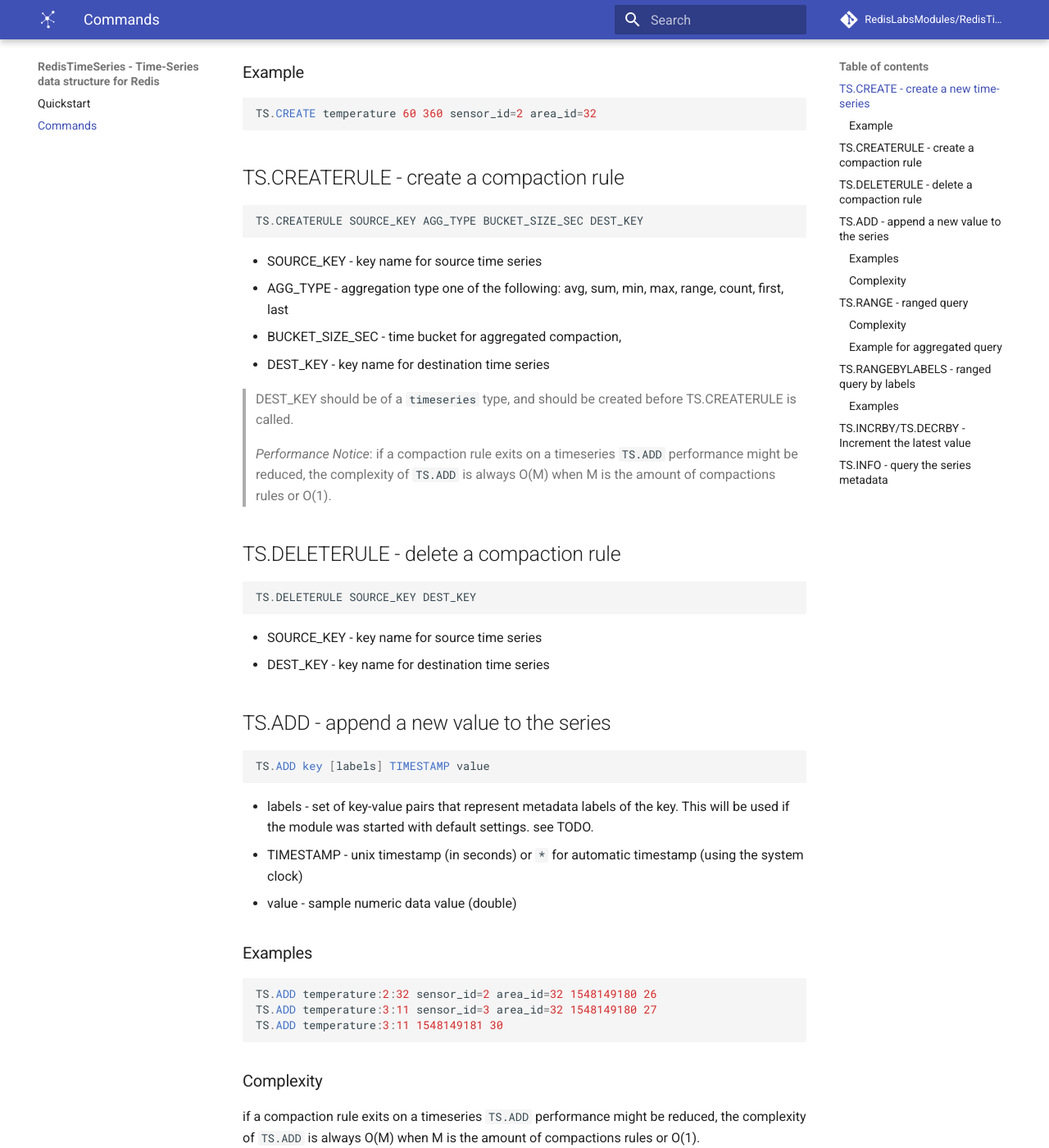
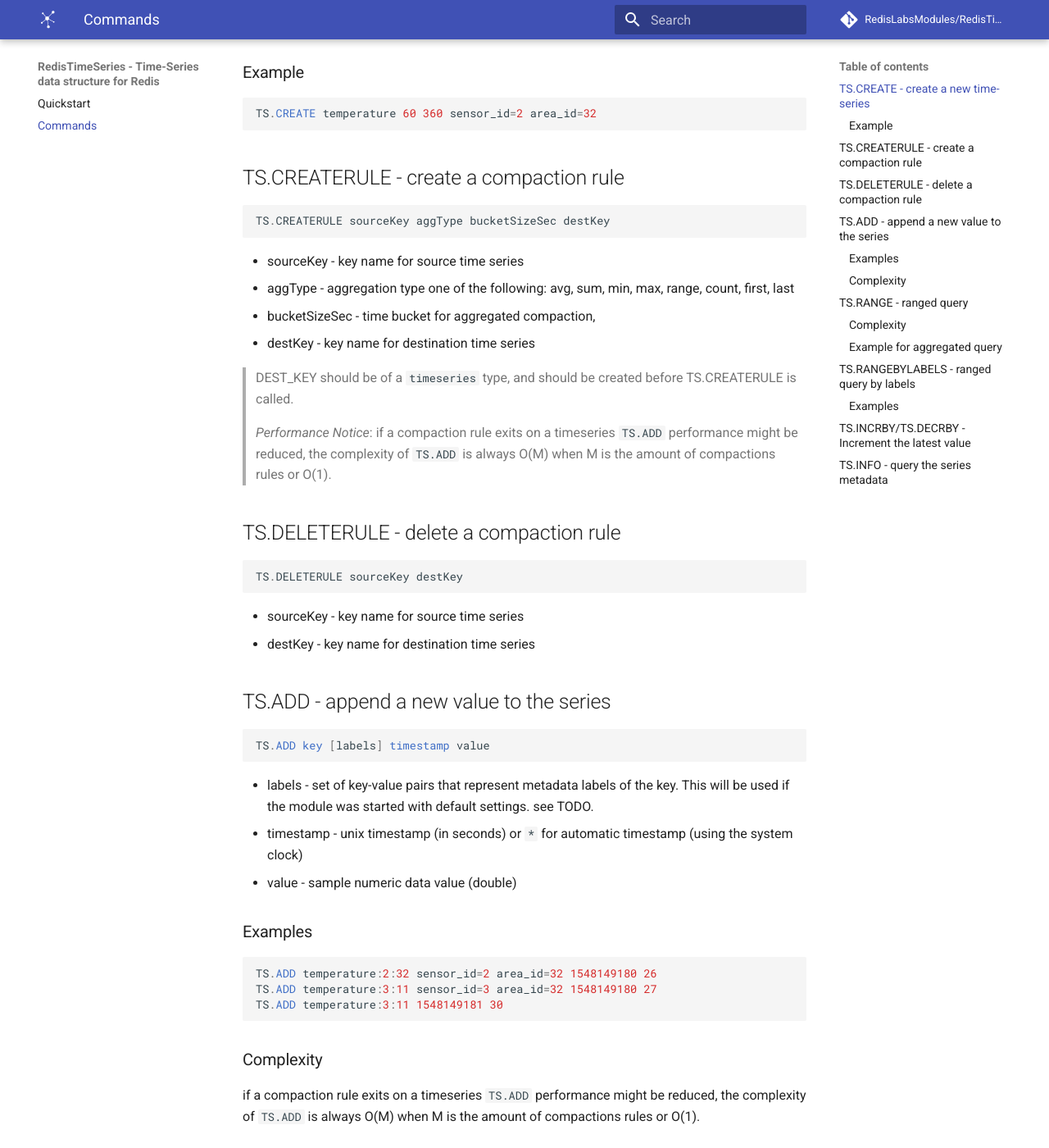
Before and after one commit to RedisTimeSeries/RedisTimeSeries, an MkDocs documentation site: the page built from docs/commands.md, in a window 1280 px wide and 1400 px high, scrolled down 390 px. Shown: the whole window at 82% size. Built offline with MkDocs 1.6.1 and Material for MkDocs 9.7.7, drawn with Linux system fonts in a browser that asks for light colours; comment, search, counter and statistics services are not loaded; old or Windows-style settings are respelled for this version of MkDocs; some of the changed text lies outside the part shown.

Commit message:
Standard to commands docs
1. args are camel case starting with lower case
2. Optional []
3. keywords CAPITAL letters

````diff
--- a/docs/commands.md
+++ b/docs/commands.md
@@ -2,7 +2,7 @@
 
 ## TS.CREATE - create a new time-series
 ```sql
-TS.CREATE KEY [retentionSecs] [maxSamplesPerChunk] [labels]
+TS.CREATE key [retentionSecs] [maxSamplesPerChunk] [labels]
 ```
 * key - key name for timeseries
 
@@ -21,12 +21,12 @@
 
 ## TS.CREATERULE - create a compaction rule
 ```sql
-TS.CREATERULE SOURCE_KEY AGG_TYPE BUCKET_SIZE_SEC DEST_KEY
+TS.CREATERULE sourceKey aggType bucketSizeSec destKey
 ```
-* SOURCE_KEY - key name for source time series
-* AGG_TYPE - aggregation type one of the following: avg, sum, min, max, range, count, first, last
-* BUCKET_SIZE_SEC - time bucket for aggregated compaction,
-* DEST_KEY - key name for destination time series
+* sourceKey - key name for source time series
+* aggType - aggregation type one of the following: avg, sum, min, max, range, count, first, last
+* bucketSizeSec - time bucket for aggregated compaction,
+* destKey - key name for destination time series
 
 > DEST_KEY should be of a `timeseries` type, and should be created before TS.CREATERULE is called.
 
@@ -34,20 +34,20 @@
 
 ## TS.DELETERULE - delete a compaction rule
 ```sql
-TS.DELETERULE SOURCE_KEY DEST_KEY
+TS.DELETERULE sourceKey destKey
 ```
 
-* SOURCE_KEY - key name for source time series
-* DEST_KEY - key name for destination time series
+* sourceKey - key name for source time series
+* destKey - key name for destination time series
 
 
 ## TS.ADD - append a new value to the series
 ```sql
-TS.ADD key [labels] TIMESTAMP value
+TS.ADD key [labels] timestamp value
 ```
 * labels - set of key-value pairs that represent metadata labels of the key. This will be used if the module was started
 with default settings. see TODO.
-* TIMESTAMP - unix timestamp (in seconds) or `*` for automatic timestamp (using the system clock)
+* timestamp - unix timestamp (in seconds) or `*` for automatic timestamp (using the system clock)
 * value - sample numeric data value (double)
 
 ### Examples
````
Also changed, not shown: other parts of docs/commands.md (+7 -17 lines).
